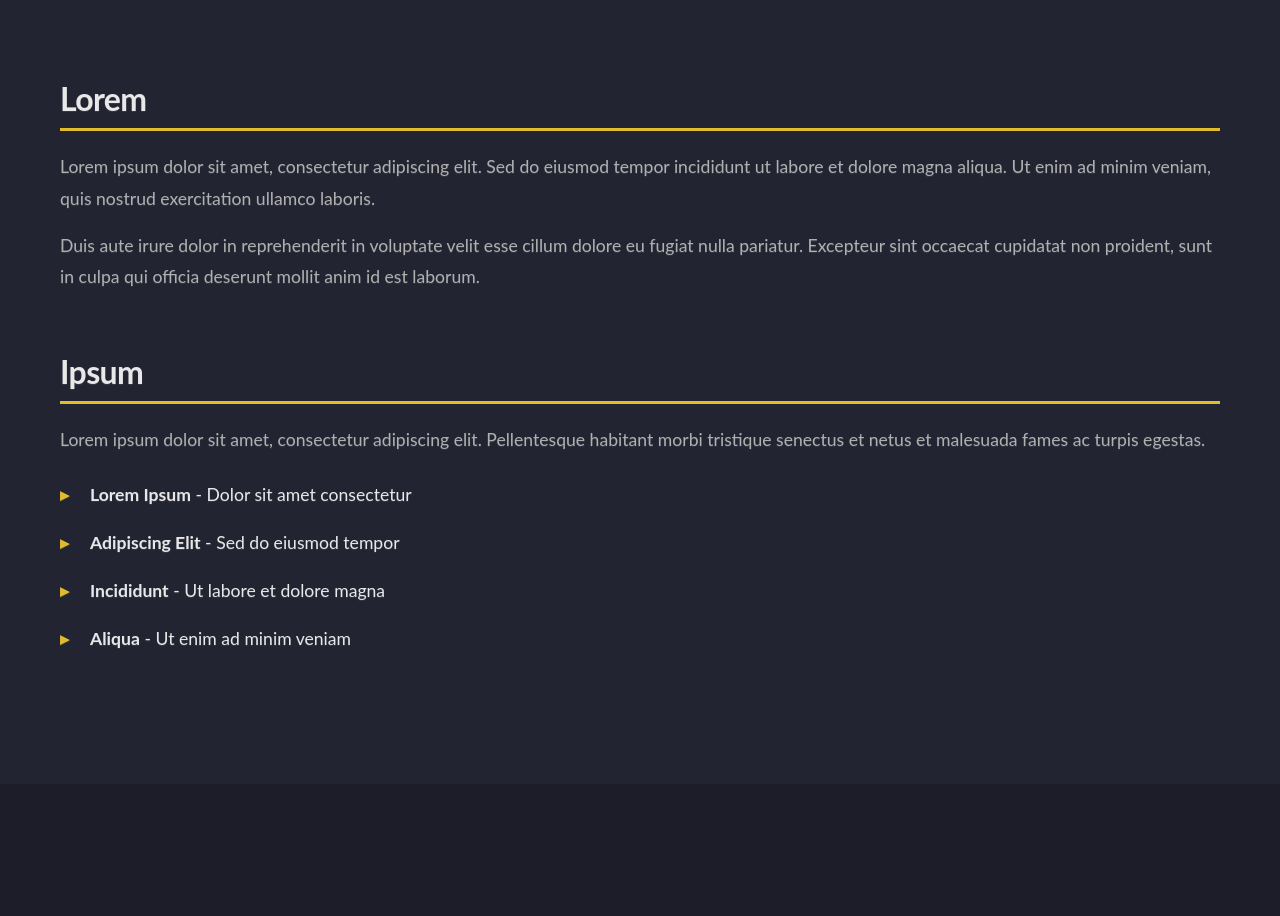
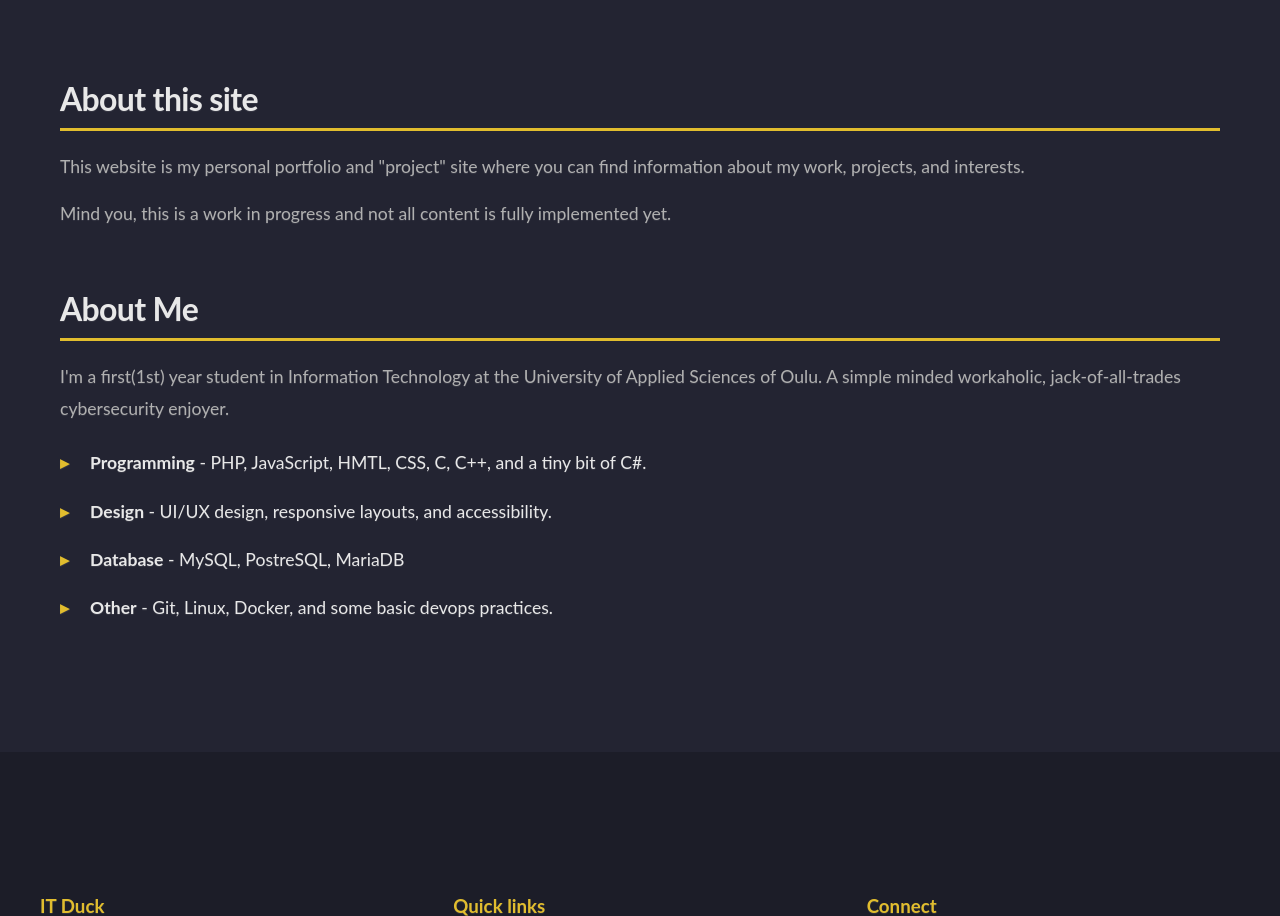
Before and after one commit to InspectorSpy/itduck.fi-new, a PHP site: page /about in a window 1280 px wide. Shown: the part 305-1221 px from the top of the page. Run offline with PHP 8.4, Linux system fonts and the light colour scheme.

Commit message:
Update about.php to replace placeholder text with actual content about the site and personal background

```diff
--- a/2026/about.php
+++ b/2026/about.php
@@ -19,19 +19,19 @@
         <div class="container">
 
             <section class="content-section">
-                <h2>Lorem</h2>
-                <p>Lorem ipsum dolor sit amet, consectetur adipiscing elit. Sed do eiusmod tempor incididunt ut labore et dolore magna aliqua. Ut enim ad minim veniam, quis nostrud exercitation ullamco laboris. </p>
-                <p>Duis aute irure dolor in reprehenderit in voluptate velit esse cillum dolore eu fugiat nulla pariatur. Excepteur sint occaecat cupidatat non proident, sunt in culpa qui officia deserunt mollit anim id est laborum.</p>
+                <h2>About this site</h2>
+                <p>This website is my personal portfolio and "project" site where you can find information about my work, projects, and interests.</p>
+                <p>Mind you, this is a work in progress and not all content is fully implemented yet.</p>
             </section>
 
             <section class="content-section">
-                <h2>Ipsum</h2>
-                <p>Lorem ipsum dolor sit amet, consectetur adipiscing elit. Pellentesque habitant morbi tristique senectus et netus et malesuada fames ac turpis egestas.</p>
+                <h2>About Me</h2>
+                <p>I'm a first(1st) year student in Information Technology at the University of Applied Sciences of Oulu. A simple minded workaholic, jack-of-all-trades cybersecurity enjoyer.</p>
                 <ul>
-                    <li><strong>Lorem Ipsum</strong> - Dolor sit amet consectetur</li>
-                    <li><strong>Adipiscing Elit</strong> - Sed do eiusmod tempor</li>
-                    <li><strong>Incididunt</strong> - Ut labore et dolore magna</li>
-                    <li><strong>Aliqua</strong> - Ut enim ad minim veniam</li>
+                    <li><strong>Programming</strong> - PHP, JavaScript, HMTL, CSS, C, C++, and a tiny bit of C#.</li>
+                    <li><strong>Design</strong> - UI/UX design, responsive layouts, and accessibility.</li>
+                    <li><strong>Database</strong> - MySQL, PostreSQL, MariaDB</li>
+                    <li><strong>Other</strong> - Git, Linux, Docker, and some basic devops practices.</li>
                 </ul>
             </section>
         </div>
```
